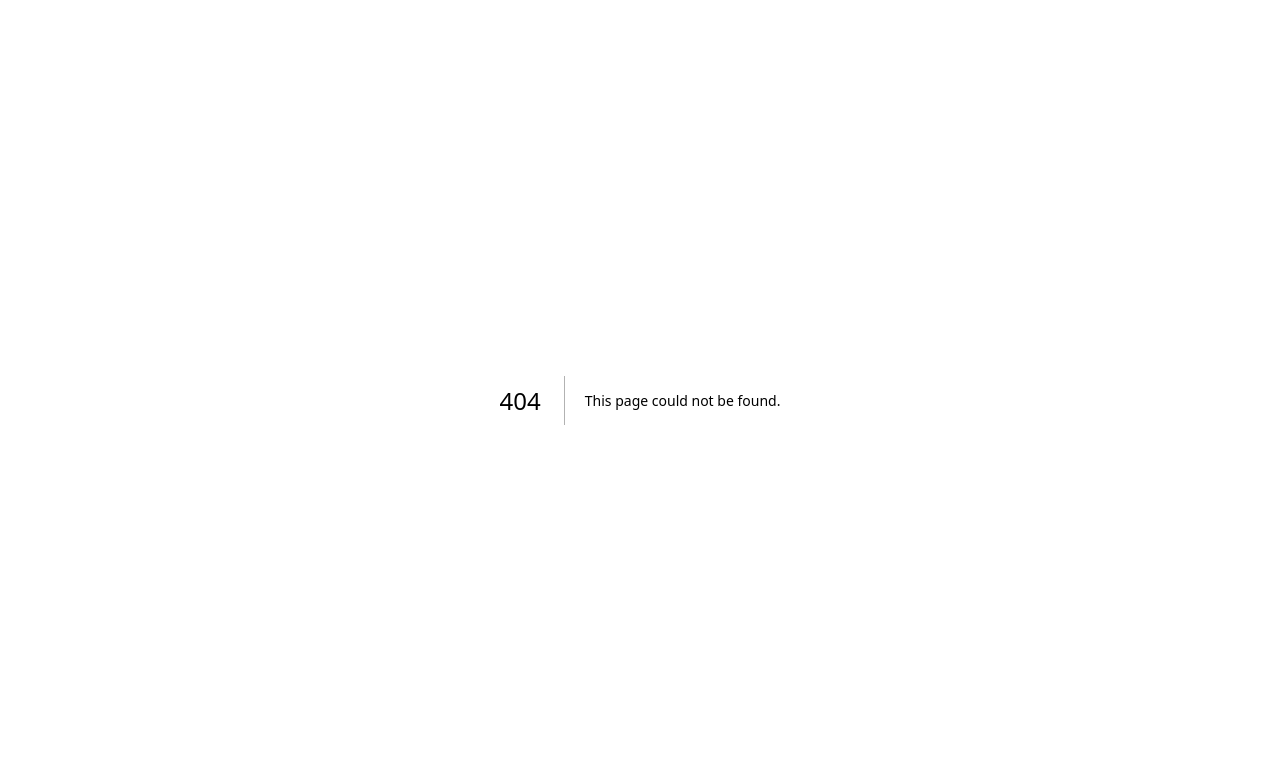
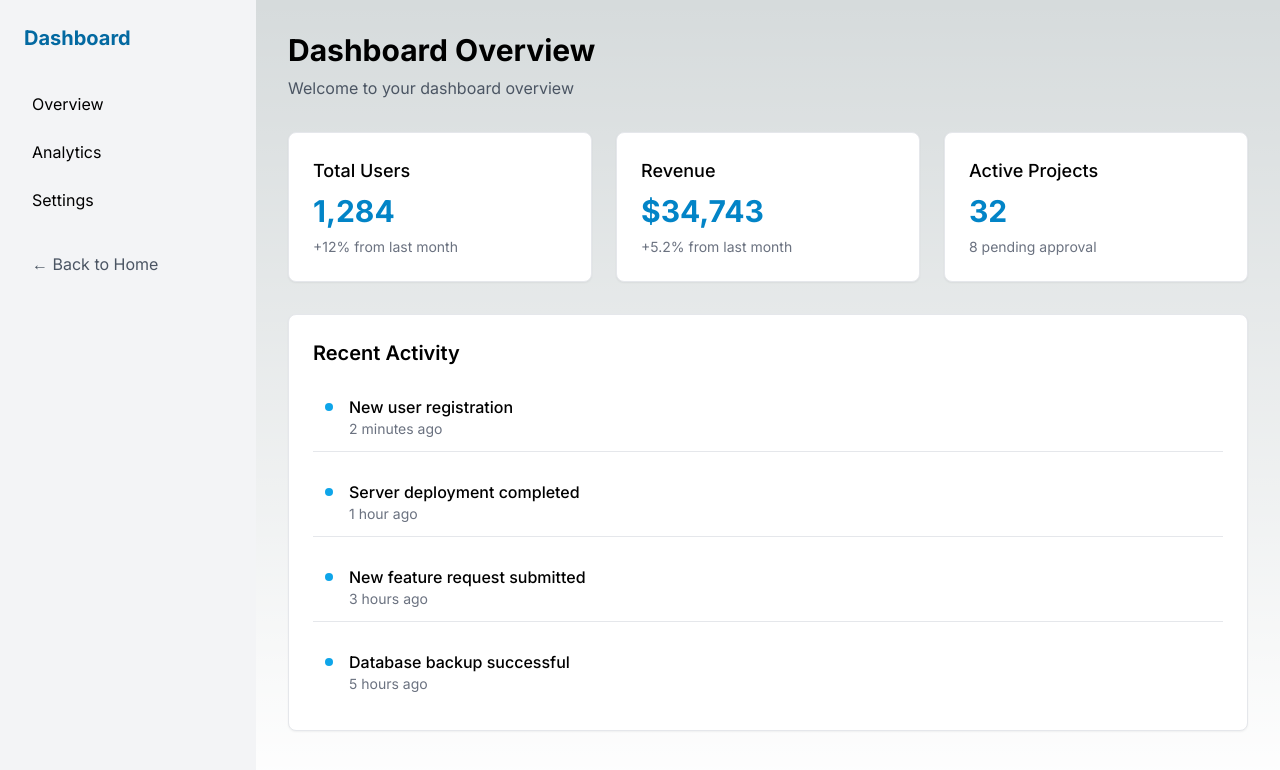
Before and after one commit to moeraad/nextjs-app-router-demo, a Next.js app: page /dashboard in a window 1280 px wide. Before the commit this address had no page. Shown: the top 770 px of the page. Built offline with nearby package versions, Linux system fonts and the light colour scheme.

Commit message:
Add dashboard overview page

```diff
--- /dev/null
+++ b/src/app/dashboard/page.tsx
@@ -0,0 +1,80 @@
+// Dashboard overview page
+export default function DashboardPage() {
+  return (
+    <div>
+      <header className="mb-8">
+        <h1 className="text-3xl font-bold">Dashboard Overview</h1>
+        <p className="text-gray-600 mt-2">Welcome to your dashboard overview</p>
+      </header>
+
+      <div className="grid grid-cols-1 md:grid-cols-3 gap-6 mb-8">
+        {dashboardCards.map((card) => (
+          <div
+            key={card.title}
+            className="bg-white p-6 rounded-lg shadow-sm border border-gray-200"
+          >
+            <h3 className="font-medium text-lg mb-2">{card.title}</h3>
+            <p className="text-3xl font-bold text-primary-600">{card.value}</p>
+            <p className="text-sm text-gray-500 mt-2">{card.description}</p>
+          </div>
+        ))}
+      </div>
+
+      <div className="bg-white p-6 rounded-lg shadow-sm border border-gray-200">
+        <h2 className="text-xl font-semibold mb-4">Recent Activity</h2>
+        <div className="space-y-4">
+          {recentActivities.map((activity, index) => (
+            <div
+              key={index}
+              className="flex items-start p-3 border-b last:border-b-0"
+            >
+              <div className="w-2 h-2 rounded-full bg-primary-500 mt-2 mr-4"></div>
+              <div>
+                <p className="font-medium">{activity.title}</p>
+                <p className="text-sm text-gray-500">{activity.time}</p>
+              </div>
+            </div>
+          ))}
+        </div>
+      </div>
+    </div>
+  );
+}
+
+// Sample dashboard data
+const dashboardCards = [
+  {
+    title: 'Total Users',
+    value: '1,284',
+    description: '+12% from last month',
+  },
+  {
+    title: 'Revenue',
+    value: '$34,743',
+    description: '+5.2% from last month',
+  },
+  {
+    title: 'Active Projects',
+    value: '32',
+    description: '8 pending approval',
+  },
+];
+
+const recentActivities = [
+  {
+    title: 'New user registration',
+    time: '2 minutes ago',
+  },
+  {
+    title: 'Server deployment completed',
+    time: '1 hour ago',
+  },
+  {
+    title: 'New feature request submitted',
+    time: '3 hours ago',
+  },
+  {
+    title: 'Database backup successful',
+    time: '5 hours ago',
+  },
+];
```
